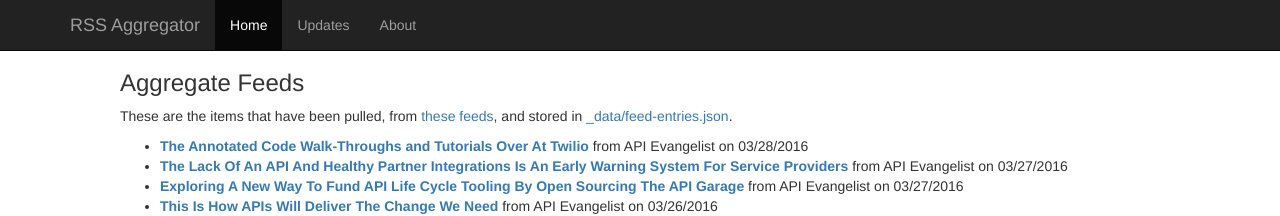
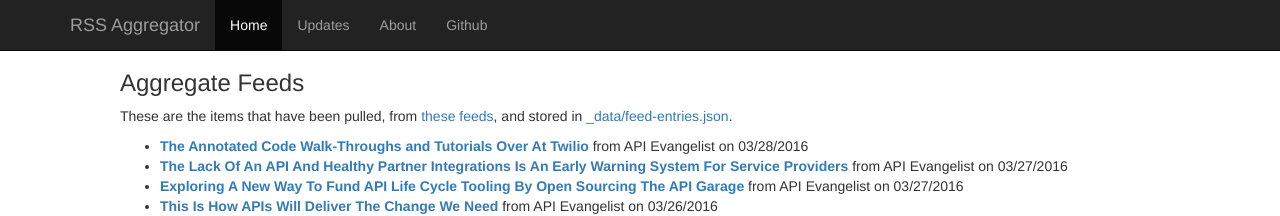
Before and after one commit to audreywatters/rss-aggregator, a Jekyll site: the page built from index.html, in a window 1280 px wide. Shown: the top 216 px of the page. Built offline with Jekyll 4.4.1, drawn with Linux system fonts in a browser that asks for light colours.

Commit message:
add github link

```diff
--- a/_layouts/default.html
+++ b/_layouts/default.html
@@ -15,6 +15,7 @@
             <li{% if page.title == 'Aggregate Feeds' %} class="active"{% endif %}><a href="{{ site.url }}index.html">Home</a></li>
             <li{% if page.title == 'Project Updates' %} class="active"{% endif %}><a href="{{ site.url }}updates/">Updates</a></li>
             <li{% if page.title == 'About Project' %} class="active"{% endif %}><a href="{{ site.url }}about/">About</a></li>
+            <li{% if page.title == '' %} class="active"{% endif %}><a href="https://github.com/indieedtech/rss-aggregator">Github</a></li>
           </ul>
         </div>
       </div>
```
